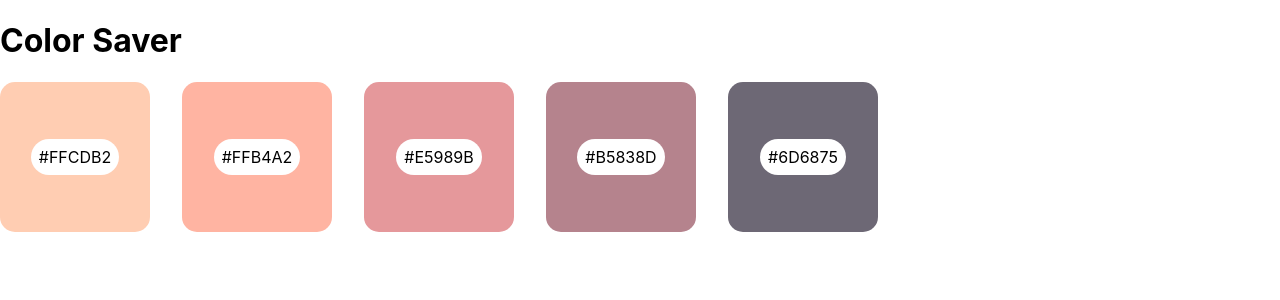
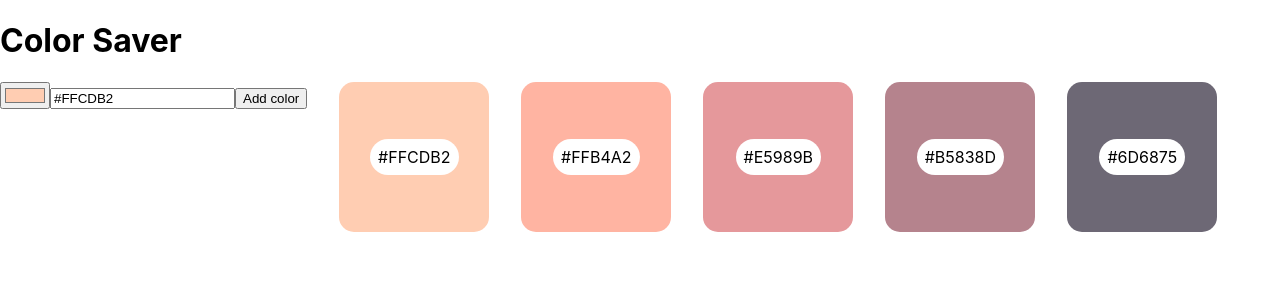
Before and after one commit to Luxa23/color-saver-app, a React (Create React App) app: page / in a window 1280 px wide. Shown: the top 300 px of the page. Built offline with nearby package versions, Linux system fonts and the light colour scheme.

Commit message:
Add ColorForm incl. component

```diff
--- a/src/App.js
+++ b/src/App.js
@@ -1,14 +1,37 @@
+import { useState } from 'react';
 import { colors } from './db';
 import StyledColorCard from './components/StyledColorCard';
-
 import StyledColorCardWrapper from './components/StyledColorCardWrapper';
 import ColorTag from './components/ColorTag';
 
+function ColorForm({ onSubmit }) {
+  const [color, setColor] = useState('#FFCDB2');
+  return (
+    <form
+      action=""
+      onSubmit={event => {
+        event.preventDefault();
+        onSubmit(color);
+      }}
+    >
+      <input type="color" value={color} onChange={handleChange}></input>
+      <input type="text" value={color} onChange={handleChange}></input>
+      <button type="submit">Add color</button>
+    </form>
+  );
+
+  function handleChange(event) {
+    setColor(event.target.value);
+  }
+}
+
 function App() {
+  const [colorList, setColorList] = useState(colors);
   return (
     <>
       <h1>Color Saver</h1>
       <StyledColorCardWrapper>
+        <ColorForm onSubmit={handleSubmit} />
         {colors.map(color => {
           return (
             <StyledColorCard backgroundColor={color}>
@@ -19,6 +42,9 @@ function App() {
       </StyledColorCardWrapper>
     </>
   );
+  function handleSubmit(newColor) {
+    setColorList([newColor, ...colorList]);
+  }
 }
 
 export default App;
```
